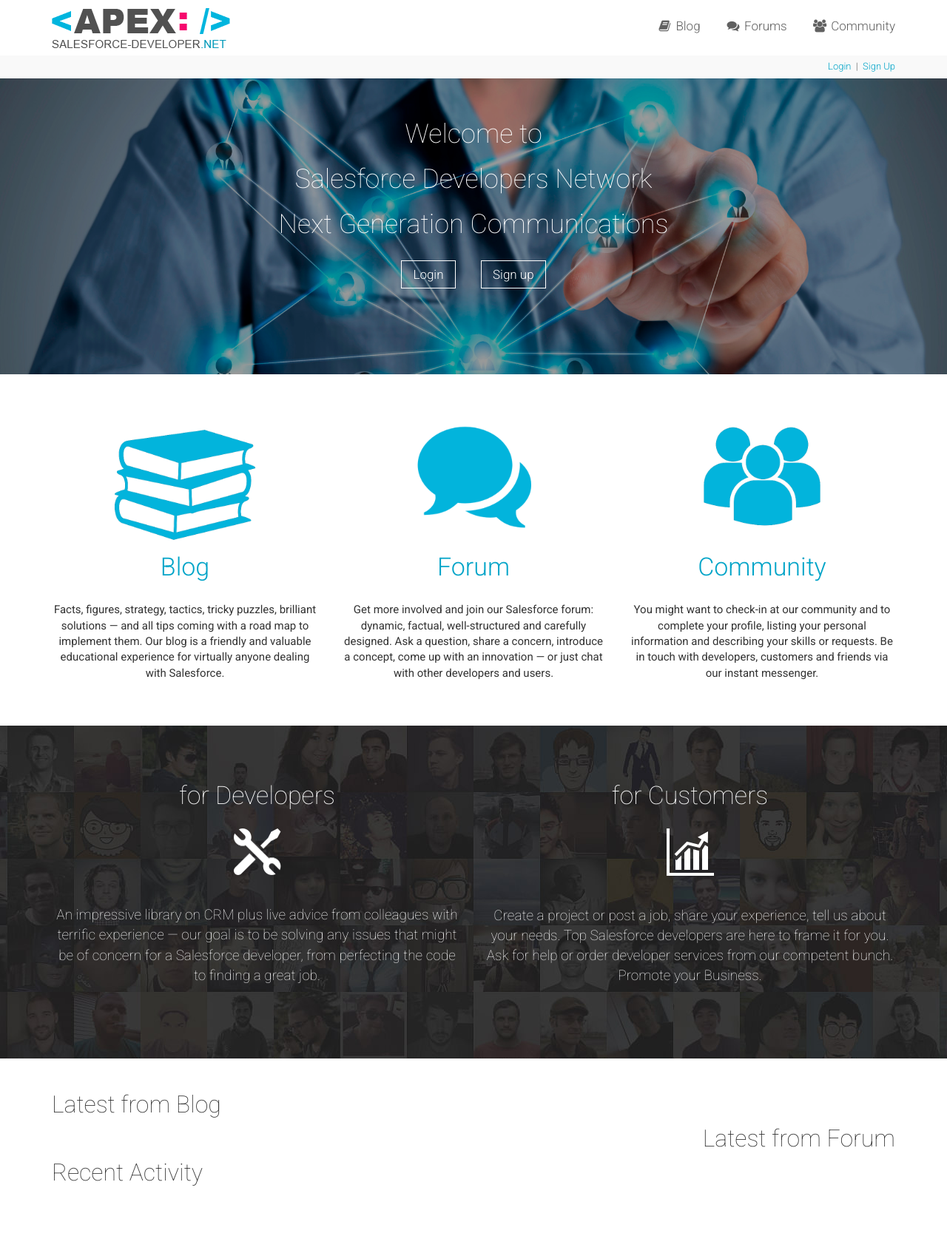
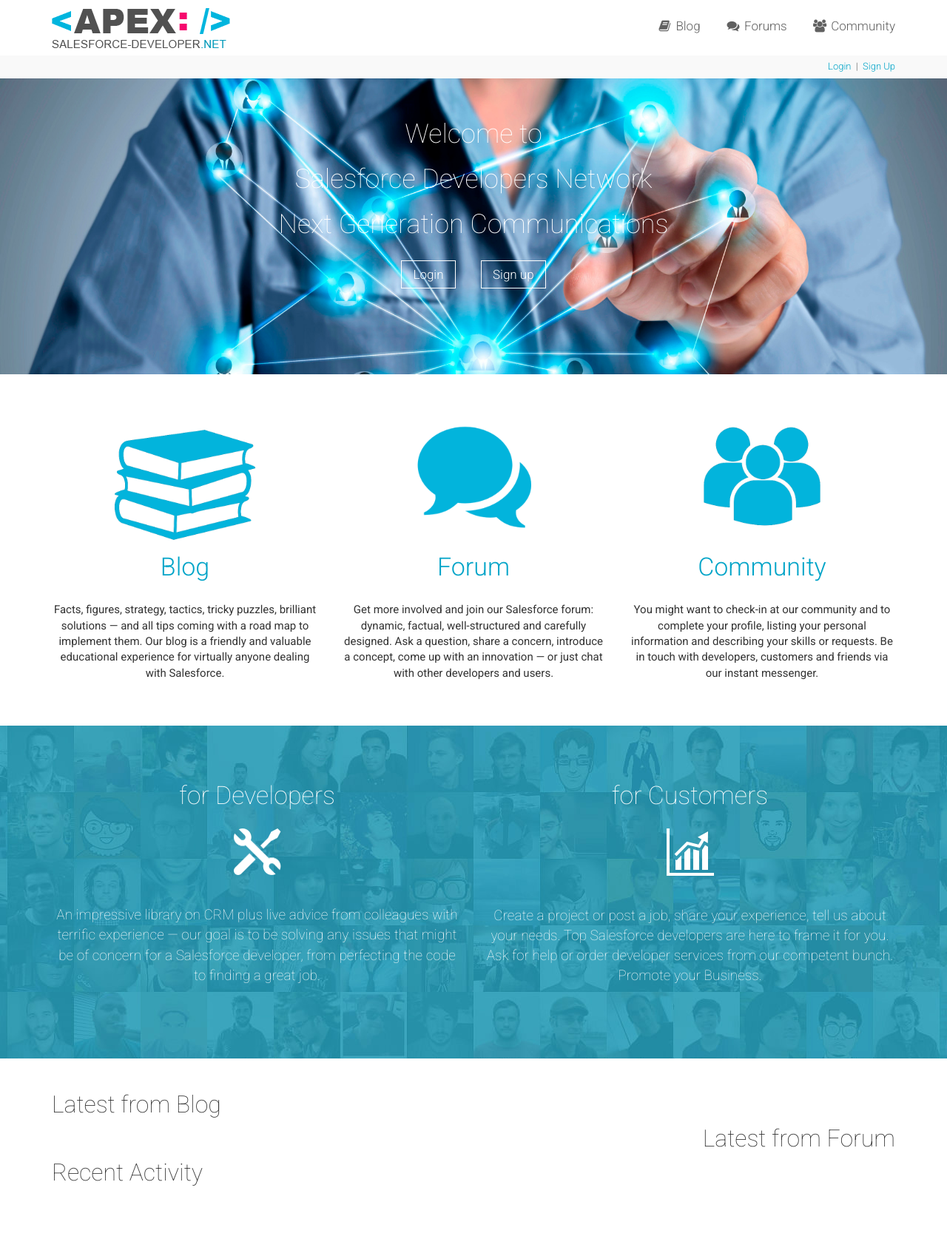
Before and after one commit to dmnBrest/flaks_p2, a Flask app: page / in a window 1280 px wide. Shown: the top 1671 px of the page at 74% size. Run offline with Flask 2, Linux system fonts and the light colour scheme; parts of the project's set-up code (start-up, migrations or seed data) failed here and were passed over; some libraries are stand-ins or nearby versions.

Commit message:
Home UI fix

```diff
--- a/app/static/style.css
+++ b/app/static/style.css
@@ -118,7 +118,7 @@ article .article-actions {margin-top: 10px;}
 .account-settings .box {border-top: 2px solid #00B4DC; margin-top: 30px;}
 
 .home .box-1 {background: url('/static/bg1.jpg') no-repeat top center; background-size: cover;}
-.home .box-1-1 {height: 400px; background-color: rgba(0,0,0, 0.4); text-align: center; padding-top: 50px;}
+.home .box-1-1 {height: 400px; /* background-color: rgba(0,0,0, 0.4); */ text-align: center; padding-top: 50px;}
 .home .box-1-1 p {font-size: 36px; color: #fff; font-weight: 200;}
 .home .box-1-1 a {display: inline-block; padding: 6px 15px; border: 1px solid #fff; color: #fff; font-size: 17px;
 font-weight: 300;}
@@ -130,7 +130,7 @@ font-weight: 300;}
 .home .box-2-content {font-size: 15px;}
 .home .box-2 img {width: 196px;}
 
-.home .box-3 {min-height: 450px; padding: 40px 0; background: url('/static/faces.jpg') no-repeat top center;}
+.home .box-3 {min-height: 450px; padding: 40px 0; background: url('/static/faces2.jpg') no-repeat top center;}
 .home .box-3-title {margin-top: 30px; font-size: 34px; font-weight: 200; color: #fff;}
 .home .box-3-img img {margin: 20px 0; width: 64px;}
 .home .box-3-content {margin-top: 20px; margin-bottom: 30px; color: #fff; font-size: 19px; font-weight: 200;}
```
Also changed, not shown: app/static/faces2.jpg (added).
